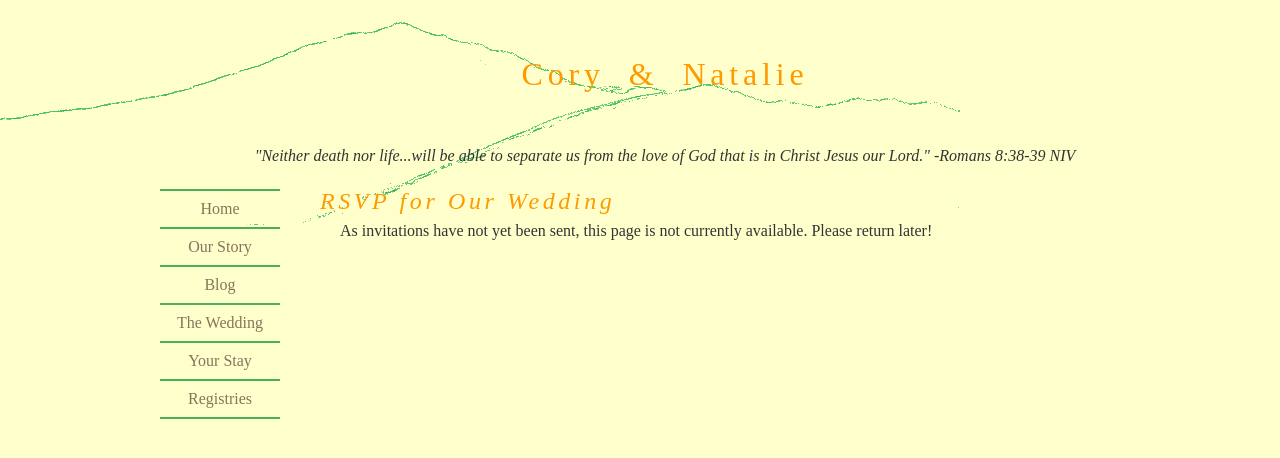
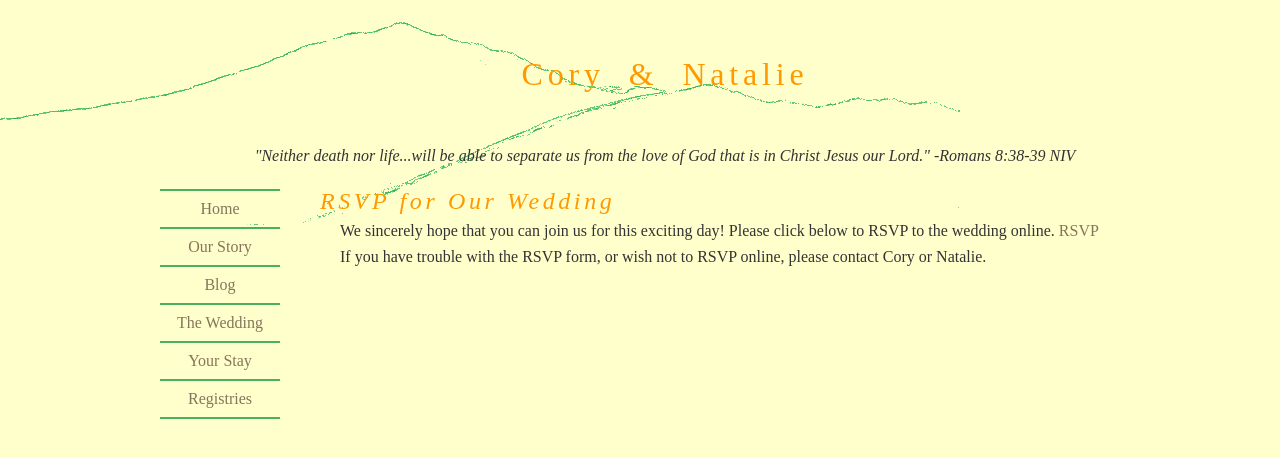
Before and after one commit to natalieh/wedding, a Jekyll site: the page built from rsvp/index.html, in a window 1280 px wide. Shown: the top 458 px of the page. Built offline with Jekyll 4.4.1, drawn with Linux system fonts in a browser that asks for light colours.

Commit message:
Update index.html

```diff
--- a/rsvp/index.html
+++ b/rsvp/index.html
@@ -7,6 +7,10 @@ layout: default
         RSVP for Our Wedding
     </div>
     <p>
-        As invitations have not yet been sent, this page is not currently available.  Please return later!
+        We sincerely hope that you can join us for this exciting day!  Please click below to RSVP to the wedding online.
+        <a href="rsvp" class="rsvp">RSVP</a>
+    </p>
+    <p>
+        If you have trouble with the RSVP form, or wish not to RSVP online, please contact Cory or Natalie.
     </p>
 </article>
```
